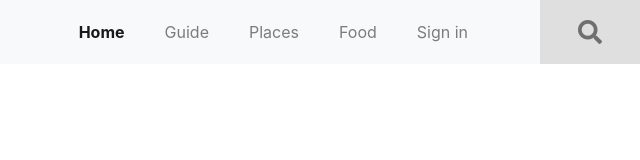
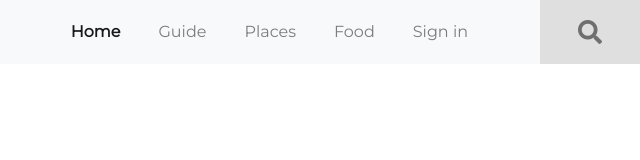
Before and after one commit to cherucole/Magical-Kenya-Concept, a plain HTML site: page testing.html in a window 1280 px wide. Shown: the full height of the page, 640-1280 px from the left. Drawn offline with nearby package versions, Linux system fonts and the light colour scheme.

Commit message:
styled navbar okay

```diff
--- a/css/testing.css
+++ b/css/testing.css
@@ -1,3 +1,8 @@
+body {
+    font-family: 'Montserrat', sans-serif;
+}
+
+
 nav {
     height: 4rem !important;
     background-color: blueviolet !important;
@@ -24,5 +29,5 @@ nav {
     align-items: center;
     justify-content: center;
     height: 64px;
-    padding-right: 32px;
+    padding-right: 30px;
 }
```
